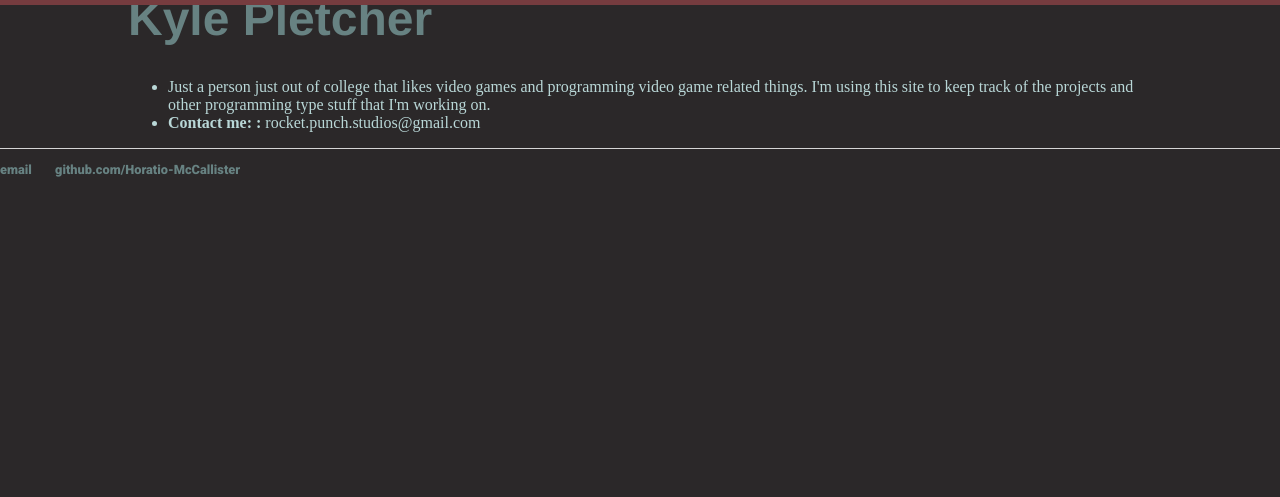
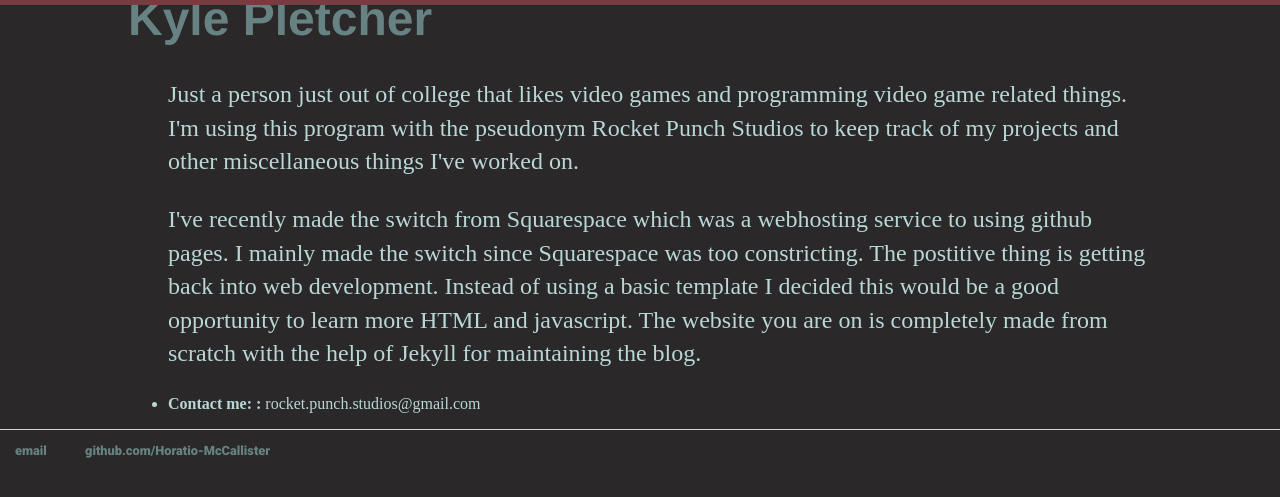
Before and after one commit to Horatio-McCallister/Horatio-McCallister.github.io, a Jekyll site: the page built from about/index.html, in a window 1280 px wide, cut to the strip 137-634 px from the top of the page. Built offline with Jekyll 4.4.1, drawn with Linux system fonts in a browser that asks for light colours.

Commit message:
no message

```diff
--- a/_layouts/default.html
+++ b/_layouts/default.html
@@ -31,8 +31,8 @@
 		</div>
 		<footer>
 		<ul>
-			<li><a href="mailto:kmp2253@gmail.com">email</a></li>
-			<li><a href="https://github.com/Horatio-McCallister">github.com/Horatio-McCallister</a></li>
+			<li style="margin-left:15px"><a href="mailto:kmp2253@gmail.com">email</a></li>
+			<li style="margin-left:15px"><a href="https://github.com/Horatio-McCallister">github.com/Horatio-McCallister</a></li>
 			</ul>
 		</footer>
 	</body>
--- a/_layouts/gallery.html
+++ b/_layouts/gallery.html
@@ -32,8 +32,8 @@
 		</div>
 		<footer>
 		<ul>
-			<li><a href="mailto:kmp2253@gmail.com">email</a></li>
-			<li><a href="https://github.com/Horatio-McCallister">github.com/Horatio-McCallister</a></li>
+			<li style="margin-left:15px"><a href="mailto:kmp2253@gmail.com">email</a></li>
+			<li style="margin-left:15px"><a href="https://github.com/Horatio-McCallister">github.com/Horatio-McCallister</a></li>
 			</ul>
 		</footer>
 	</body>
--- a/about/index.html
+++ b/about/index.html
@@ -6,7 +6,8 @@
 <div class="about">
 	<h1>Kyle Pletcher</h1>
 	<ul>
-		<li>Just a person just out of college that likes video games and programming video game related things. I'm using this site to keep track of the projects and other programming type stuff that I'm working on.</li>
+		<p>Just a person just out of college that likes video games and programming video game related things. I'm using this program with the pseudonym Rocket Punch Studios to keep track of my projects and other miscellaneous things I've worked on.</p>
+		<p>I've recently made the switch from Squarespace which was a webhosting service to using github pages. I mainly made the switch since Squarespace was too constricting. The postitive thing is getting back into web development. Instead of using a basic template I decided this would be a good opportunity to learn more HTML and javascript. The website you are on is completely made from scratch with the help of Jekyll for maintaining the blog.</p>
 		<li><span style="font-weight:bold">Contact me: :</span> rocket.punch.studios@gmail.com</li>
 	</ul>
 
```
